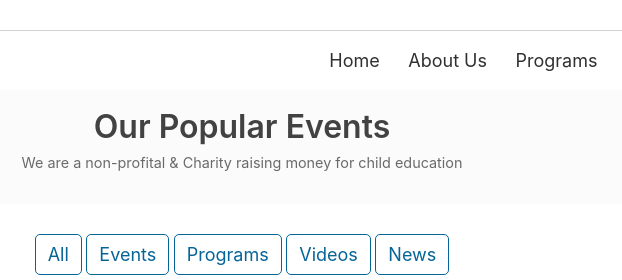
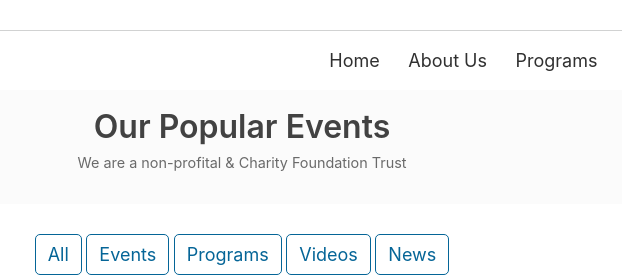
Before and after one commit to vijeshmperumbala/rootdir.github.io, a plain HTML site: page Gallary.html in a window 1280 px wide. Shown: the top 280 px of the page, 398-1020 px from the left. Drawn offline with Linux system fonts and the light colour scheme.

```diff
--- a/Gallary.html
+++ b/Gallary.html
@@ -61,7 +61,7 @@
         <section class="container-fluid my-5">
             <div class="session-title row" style="margin-bottom: 0px;">
                 <h2>Our Popular Events</h2>
-                <p>We are a non-profital & Charity raising money for child education</p>
+                <p>We are a non-profital & Charity Foundation Trust </p>
             </div>
             <div id="portfolio" class="gallery">
                 <div class="container">
```
Also changed, not shown: assets/images/icon.ico.
